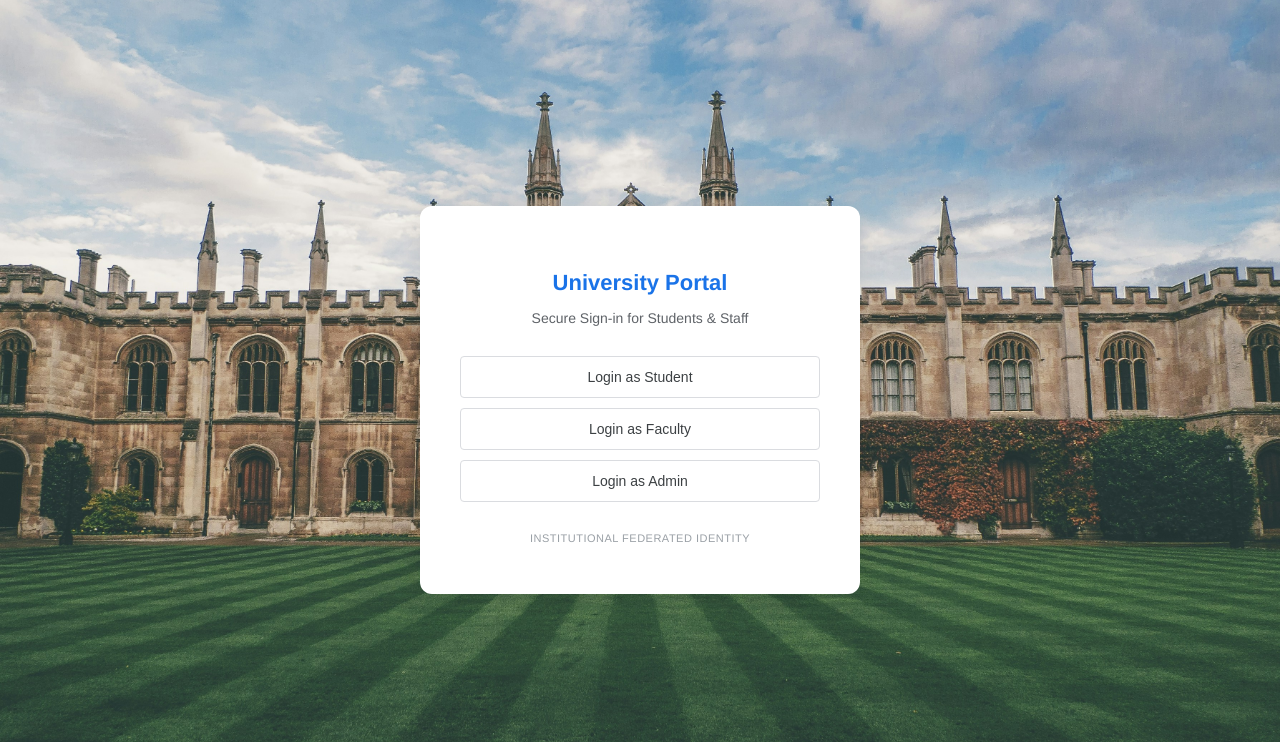
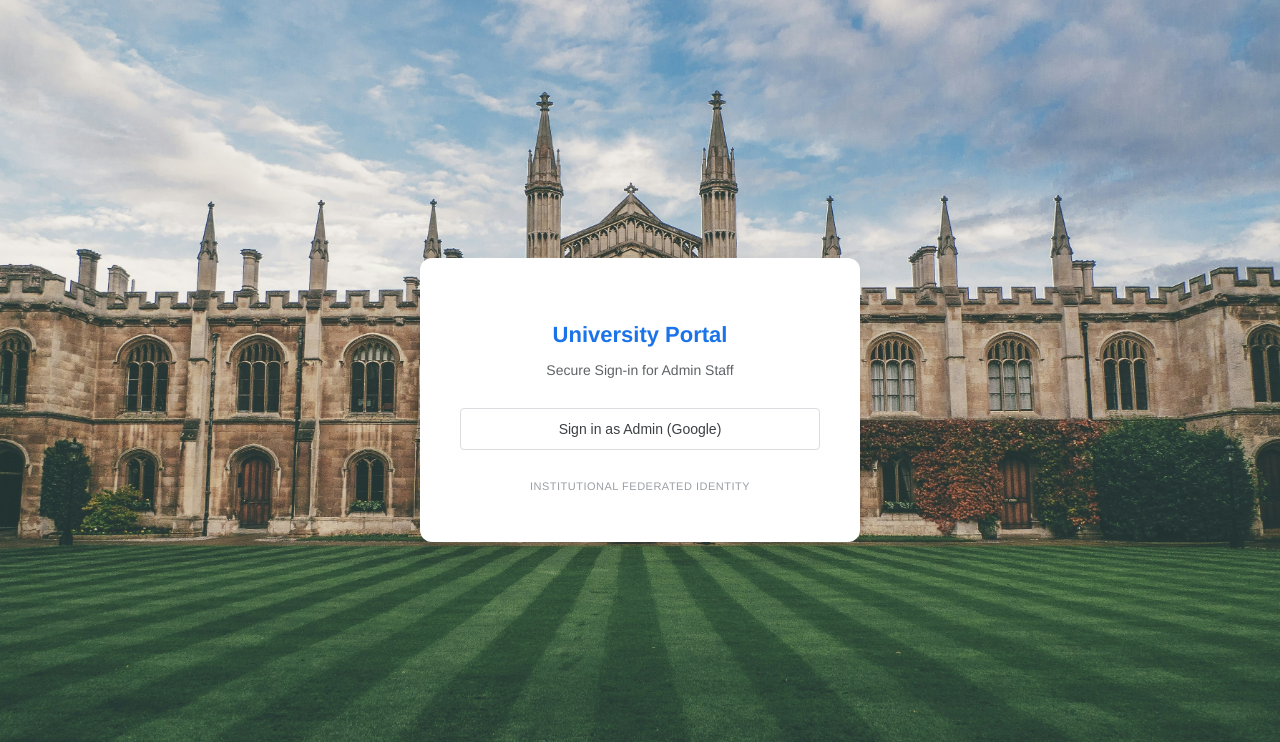
Before and after one commit to susree3-2/University_Management_System, a Django app: page / in a window 1280 px wide. Shown: the top 742 px of the page. Run offline with Django 5.2, Linux system fonts and the light colour scheme.

Commit message:
Added Federated Authentication (Google login)

```diff
--- a/backend/backend/urls.py
+++ b/backend/backend/urls.py
@@ -15,11 +15,12 @@ Including another URLconf
     2. Add a URL to urlpatterns:  path('blog/', include('blog.urls'))
 """
 from django.contrib import admin
-from django.urls import path
-from core.views import index, student, faculty, admin_dashboard, add_course, allocate_classroom,add_room, add_timeslot, create_schedule, logout_view
+from django.urls import path, include
+from core.views import index, student, faculty, admin_dashboard, add_course, allocate_classroom,add_room, add_timeslot, create_schedule
 
 urlpatterns = [
     path('admin/', admin.site.urls),
+    path('accounts/', include('allauth.urls')),
     path('', index),
     path('student/', student),
     path('faculty/', faculty),
@@ -29,7 +30,7 @@ urlpatterns = [
     path('add-room/', add_room, name='add_room'),
     path('add-timeslot/', add_timeslot, name='add_timeslot'),
     path('create-schedule/', create_schedule, name='create_schedule'),
-    path('logout/', logout_view, name='logout'),
+
 ]
 
 from django.conf import settings
--- a/backend/core/views.py
+++ b/backend/core/views.py
@@ -5,6 +5,9 @@ from .agents.resource_agent import ResourceAllocationAgent
 from .agents.risk_agent import RiskDetectorAgent
 from .agents.advisor_agent import AdvisorAgent
 from django.shortcuts import redirect
+from django.contrib.auth import logout
+from django.http import HttpResponse
+from allauth.socialaccount.models import SocialAccount
 
 
 def index(request):
@@ -18,6 +21,19 @@ def faculty(request):
     return render(request, 'faculty.html')
 
 def admin_dashboard(request):
+    if not request.user.is_authenticated:
+        return redirect('/')
+    social_account = SocialAccount.objects.filter(user=request.user).first()
+    if not social_account:
+        return HttpResponse("Access Denied")
+    user_email = social_account.extra_data.get('email')
+
+    ALLOWED_ADMINS = [
+        "sumaiyasusree@gmail.com"
+    ]
+    if user_email not in ALLOWED_ADMINS:
+        return HttpResponse("Access Denied")
+
     action = request.GET.get('action')
     # Get all schedules from database
     schedules = Schedule.objects.all()
@@ -32,8 +48,6 @@ def admin_dashboard(request):
 
     # Detect conflicts
     conflicts = scheduler.detect_conflicts()
-
-
 
     # Resource Allocation Agent
     allocations = request.session.pop('allocations', [])
@@ -55,7 +69,9 @@ def admin_dashboard(request):
         'advice': advice,
         'rooms': rooms,
         'courses': courses,
-        'timeslots': timeslots
+        'timeslots': timeslots,
+        'students': students,
+        'courses_count': courses.count()
     })
 
 def add_course(request):
@@ -126,6 +142,3 @@ def create_schedule(request):
         )
 
     return redirect('/admin-dashboard/')
-
-def logout_view(request):
-    return redirect('/')
--- a/backend/templates/admin.html
+++ b/backend/templates/admin.html
@@ -64,7 +64,7 @@ margin:10px 0;
 <a href="/admin-dashboard/?action=add_room">Add Room</a>
 <a href="/admin-dashboard/?action=add_timeslot">Add TimeSlot</a>
 <a href="/admin-dashboard/?action=create_schedule">Create Schedule</a>
-<a href="/logout/">Logout</a>
+<a href="/accounts/logout/">Logout</a>
 </div>
 
 <div class="content">
@@ -142,8 +142,8 @@ margin:10px 0;
 
 <ul>
 <li>Total Students: {{ students|length }}</li>
-<li>Total Courses: {{ generated_schedule|length }}</li>
-<li>Active Classrooms: {{ allocations|length }}</li>
+<li>Total Courses: {{ courses_count }}</li>
+<li>Active Classrooms: {{ rooms|length }}</li>
 </ul>
 
 {% endif %}
--- a/backend/templates/index.html
+++ b/backend/templates/index.html
@@ -84,23 +84,17 @@
 
 <div class="container">
     <h1>University Portal</h1>
-    <p class="subtitle">Secure Sign-in for Students & Staff</p>
+    <p class="subtitle">Secure Sign-in for Admin Staff</p>
 
     <div style="display:flex; flex-direction:column; gap:10px;">
 
-    <button class="google-btn" onclick="goToStudent()">
-        Login as Student
-    </button>
 
-    <button class="google-btn" onclick="goToFaculty()">
-        Login as Faculty
-    </button>
+        <button class="google-btn" onclick="loginWithGoogle()">
+            Sign in as Admin (Google)
+        </button>
 
-    <button class="google-btn" onclick="goToAdmin()">
-        Login as Admin
-    </button>
 
-</div>
+    </div>
 
     <div class="footer">
         Institutional Federated Identity
@@ -108,16 +102,8 @@
 </div>
 
 <script>
-function goToStudent() {
-    window.location.href = "/student/";
-}
-
-function goToFaculty() {
-    window.location.href = "/faculty/";
-}
-
-function goToAdmin() {
-    window.location.href = "/admin-dashboard/";
+function loginWithGoogle() {
+    window.location.href = "/accounts/google/login/?process=login";
 }
 </script>
 
```
Also changed, not shown: backend/backend/settings.py (+31 -0 lines), backend/db.sqlite3.
